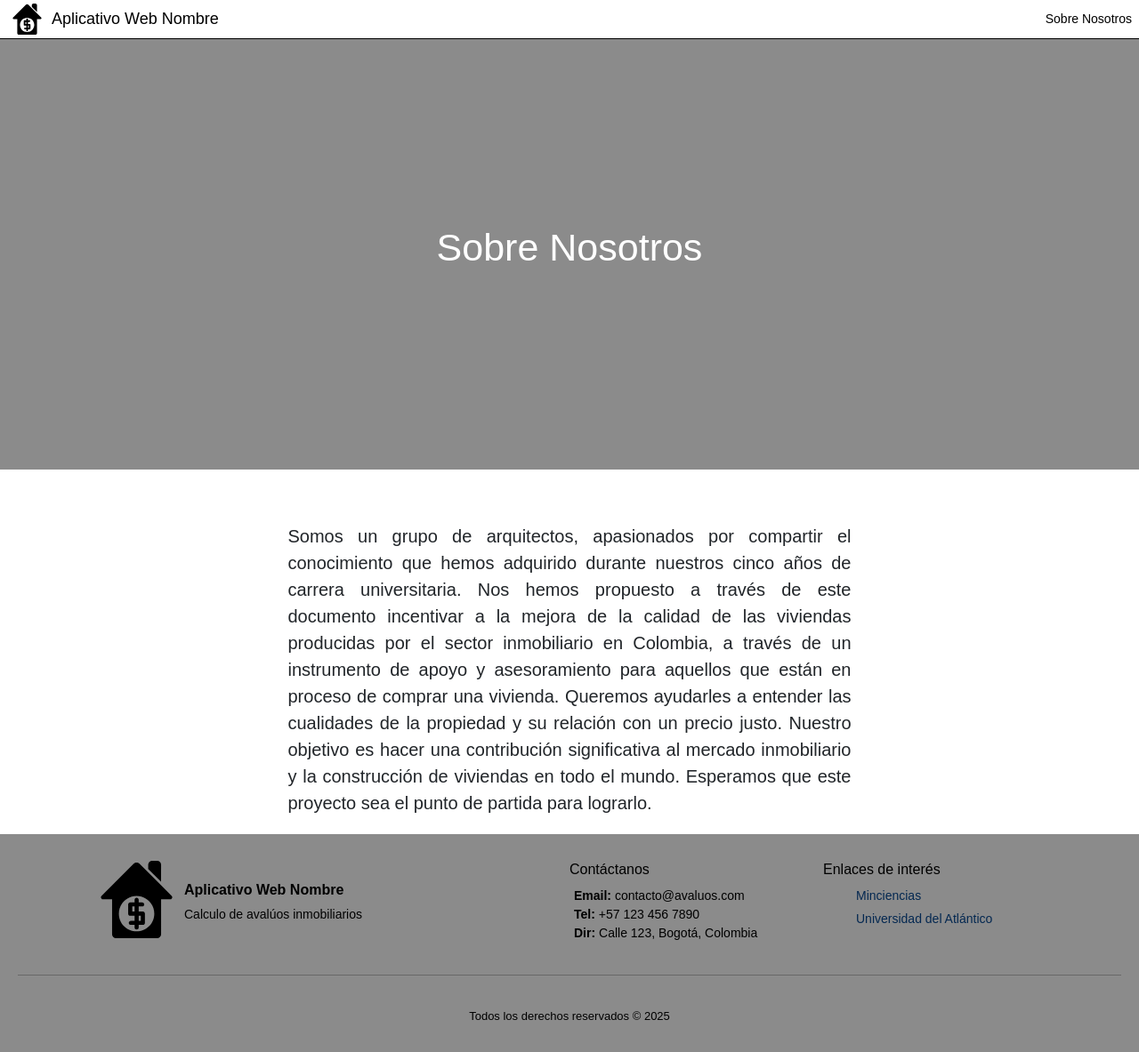
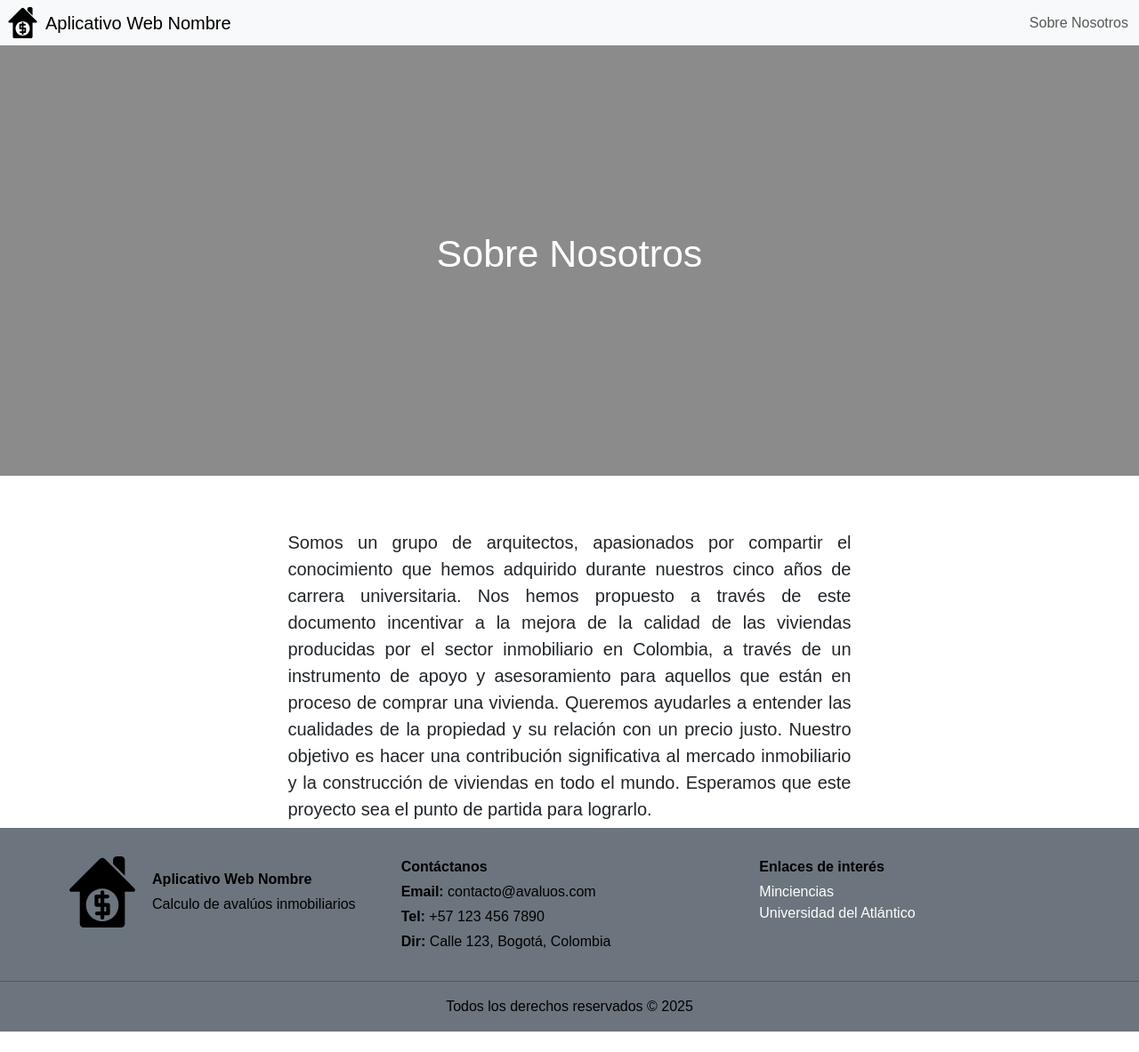
Before and after one commit to Jaclog05/aplicativo-web, a React (Vite) app: page /aboutUs in a window 1280 px wide. Shown: the whole page at 89% size. After the commit the page ends 1160 px from the top, so only its background shows below. Built offline with nearby package versions, Linux system fonts and the light colour scheme; no server answers; a web font is replaced by a local one.

Commit message:
Changing CSS modules for bootstrap styles in GeneralInfo, AppraisalComponent, Footer, InfoStep, Navbar and Home

```diff
--- a/src/components/GeneralInfoForm.jsx
+++ b/src/components/GeneralInfoForm.jsx
@@ -1,5 +1,4 @@
 import React, { useState } from "react";
-import styles from "./appraisal/AppraisalComponent.module.css";
 import Map from "./map/Map";
 import SearchBar from "./searchBar/SearchBar";
 import LoadingButton from "./LoadingButton";
@@ -15,8 +14,8 @@ function GeneralInfoForm({ onContinue, isLoading }) {
   return (
     <form className="container p-2 h-100" onSubmit={onContinue}>
       <div className="row h-100">
-        <div className="col-md-8">
-          <div className="row h-100">
+        <div className="col-md-8 mb-2">
+          <div className="row h-100 mb-5">
             <div className="col-md-6">
               <input
                 type="text"
--- a/src/components/appraisal/AppraisalComponent.jsx
+++ b/src/components/appraisal/AppraisalComponent.jsx
@@ -62,10 +62,10 @@ function AppraisalComponent() {
   }, [questions, step]);
 
   return (
-    <div id="appraisal_section" className={styles.appraisalSection}>
-      <div className={styles.appraisalHeader}>
+    <div id="appraisal_section" className="px-5 pb-4 d-flex flex-column bg-secondary text-white">
+      <div className="d-flex justify-content-start align-items-center py-3 gap-2">
         <img src={avaluoLogo} alt="avaluo Logo" className={styles.imgIcon} />
-        <p className={styles.appraisalComponentTitle}>
+        <h3 className="py-2 mb-0">
           Paso {step}:{" "}
           {
             [
@@ -74,9 +74,9 @@ function AppraisalComponent() {
               "Obten un precio estimado",
             ][step - 1]
           }
-        </p>
+        </h3>
       </div>
-      <div className={styles.appraisalBody}>
+      <div className="py-2">
         {step == 1 && (
           <GeneralInfoForm
             onContinue={handleGeneralInfoSubmit}
--- a/src/components/footer/Footer.jsx
+++ b/src/components/footer/Footer.jsx
@@ -1,36 +1,69 @@
-import React from 'react';
-import styles from './Footer.module.css';
-import avaluoLogo from '../../assets/avaluo-icon.svg';
+import React from "react";
+import avaluoLogo from "../../assets/avaluo-icon.svg";
 
 function Footer() {
   return (
-    <footer className={styles.footerSection}>
-      <div className={styles.footerContent}>
-        <div className={styles.footerLeft}>
-          <img src={avaluoLogo} alt="Avaluo Logo" className={styles.imgIcon} />
-          <div>
-            <p className={styles.title}>Aplicativo Web Nombre</p>
-            <p>Calculo de avalúos inmobiliarios</p>
+    <footer className="bg-secondary text-black mt-3 py-3">
+      <div className="row py-3 px-5">
+        <div className="col-md-4">
+          <div className="d-flex align-items-center justify-content-center">
+            <img
+              src={avaluoLogo}
+              alt="Avaluo Logo"
+              className="me-3"
+              width="80"
+              height="80"
+            />
+            <div>
+              <p className="fw-bold mb-1">Aplicativo Web Nombre</p>
+              <p className="mb-0">Calculo de avalúos inmobiliarios</p>
+            </div>
           </div>
         </div>
 
-        <div className={styles.footerCenter}>
-          <h4>Contáctanos</h4>
-          <p><strong>Email:</strong> contacto@avaluos.com</p>
-          <p><strong>Tel:</strong> +57 123 456 7890</p>
-          <p><strong>Dir:</strong> Calle 123, Bogotá, Colombia</p>
+        <div className="col-md-4 text-md-start text-center">
+          <p className="fw-bold mb-1">Contáctanos</p>
+          <p className="mb-1">
+            <strong>Email:</strong> contacto@avaluos.com
+          </p>
+          <p className="mb-1">
+            <strong>Tel:</strong> +57 123 456 7890
+          </p>
+          <p className="mb-0">
+            <strong>Dir:</strong> Calle 123, Bogotá, Colombia
+          </p>
         </div>
 
-        <div className={styles.footerRight}>
-          <h4>Enlaces de interés</h4>
-          <ul>
-            <li><a href="https://minciencias.gov.co/" target="_blank" rel="noopener noreferrer">Minciencias</a></li>
-            <li><a href="https://www.uniatlantico.edu.co/" target="_blank" rel="noopener noreferrer">Universidad del Atlántico</a></li>
+        <div className="col-md-4 text-md-start text-center">
+          <p className="fw-bold mb-1">Enlaces de interés</p>
+          <ul className="list-unstyled">
+            <li>
+              <a
+                href="https://minciencias.gov.co/"
+                target="_blank"
+                rel="noopener noreferrer"
+                className="text-primary text-decoration-none text-white"
+              >
+                Minciencias
+              </a>
+            </li>
+            <li>
+              <a
+                href="https://www.uniatlantico.edu.co/"
+                target="_blank"
+                rel="noopener noreferrer"
+                className="text-primary text-decoration-none text-white"
+              >
+                Universidad del Atlántico
+              </a>
+            </li>
           </ul>
         </div>
       </div>
-      <hr />
-      <p>Todos los derechos reservados © {new Date().getFullYear()}</p>
+      <hr className="my-3" />
+      <p className="text-center mb-0">
+        Todos los derechos reservados © {new Date().getFullYear()}
+      </p>
     </footer>
   );
 }
--- a/src/components/infoStep/InfoStep.jsx
+++ b/src/components/infoStep/InfoStep.jsx
@@ -1,20 +1,29 @@
-import React from 'react'
-import avaluoLogo from '../../assets/avaluo-icon.svg'
-import styles from './InfoStep.module.css'
+import React from "react";
+import avaluoLogo from "../../assets/avaluo-icon.svg";
 
-function InfoStep({icon, title, description, explanation}) {
+function InfoStep({ title, description, explanation }) {
   return (
-    <div className={styles.wrapper}>
-      <img src={avaluoLogo} alt="avaluo Logo" className={styles.imgIcon}/>
-      <div className={styles.titleArea}>
-        <h4>{title}</h4>
-        <p>{description}</p>
+    <div
+      className="col-12 col-md-4 d-flex flex-column p-3 rounded-3 shadow-sm bg-secondary h-100 "
+      style={{ maxWidth: "350px", minHeight: "210px" }}
+    >
+      <div className="d-flex flex-grow-2 align-items-center">
+        <img
+          src={avaluoLogo}
+          alt="avaluo Logo"
+          className="me-3"
+          style={{ width: "50px", height: "50px" }}
+        />
+        <div>
+          <h4>{title}</h4>
+          <p>{description}</p>
+        </div>
       </div>
-      <div className={styles.explanation}>
+      <div className="d-flex align-items-center justify-content-center p-3 flex-grow-1 text-center">
         {explanation}
       </div>
     </div>
-  )
+  );
 }
 
-export default InfoStep
+export default InfoStep;
--- a/src/components/navbar/NavBar.jsx
+++ b/src/components/navbar/NavBar.jsx
@@ -1,5 +1,4 @@
 import React from "react";
-import styles from "./NavBar.module.css";
 import avaluoLogo from "../../assets/avaluo-icon.svg";
 import { Link } from "react-router";
 import { useLocation } from 'react-router-dom'
@@ -14,16 +13,20 @@ function NavBar() {
   }
 
   return (
-    <nav className={styles.wrapper}>
-      <Link to="/" className={styles.links}>
-        <div className={styles.leftWrapper}>
-          <img src={avaluoLogo} alt="avaluo Logo" className={styles.logo} />
-          <p>Aplicativo Web Nombre</p>
+    <nav className="navbar navbar-light bg-light d-flex justify-content-between py-0 px-2">
+      <Link to="/" className="navbar-brand p-0 m-0">
+        <div className="d-flex align-items-center justify-content-between gap-2 py-2 fs-5">
+          <img src={avaluoLogo} alt="avaluo Logo" />
+          <p className="mb-0">Aplicativo Web Nombre</p>
         </div>
       </Link>
-      <Link to="/aboutUs" className={styles.aboutUs}>
-        Sobre Nosotros
-      </Link>
+      <ul className="navbar-nav">
+        <li className="nav-item">
+          <Link to="/aboutUs" className="nav-link nav-link-hover px-1">
+            Sobre Nosotros
+          </Link>
+        </li>
+      </ul>
     </nav>
   );
 }
--- a/src/index.css
+++ b/src/index.css
@@ -3,3 +3,8 @@
   padding: 0;
   font-family: 'Lustria', sans-serif;
 }
+
+.nav-link-hover:hover {
+  background-color: var(--bs-primary);
+  color: white;
+}
--- a/src/views/Home/Home.jsx
+++ b/src/views/Home/Home.jsx
@@ -1,32 +1,34 @@
-import React from 'react'
-import styles from './Home.module.css';
-import InfoStep from '../../components/infoStep/InfoStep';
-import AppraisalComponent from '../../components/appraisal/AppraisalComponent';
-import { HashLink } from 'react-router-hash-link';
-import Footer from '../../components/footer/Footer';
+import React from "react";
+import InfoStep from "../../components/infoStep/InfoStep";
+import AppraisalComponent from "../../components/appraisal/AppraisalComponent";
+import { HashLink } from "react-router-hash-link";
+import Footer from "../../components/footer/Footer";
 
 function Home() {
   return (
-    <div className={styles.homeWrapper}>
-      <div className={styles.coverWrapper}>
-        <p className={styles.coverMainText}>
-          Texto de Presentación
-        </p>
-        <p className={styles.coverSecondaryText}>
-          En este texto se mostrará una pequeña descripción
-          de lo que podemos hacer en este sitio o cualquier otra que se decida
+    <div className="w-100">
+      <div
+        className="text-center text-white bg-secondary py-5 d-flex flex-column align-items-center justify-content-center"
+        style={{ height: "70vh" }}
+      >
+        <p className="display-4 fw-bold">Texto de Presentación</p>
+        <p className="w-50">
+          En este texto se mostrará una pequeña descripción de lo que podemos
+          hacer en este sitio o cualquier otra que se decida
         </p>
         <HashLink
-          smooth to='/#appraisal_section' className={styles.coverButton}
+          smooth
+          to="/#appraisal_section"
+          className="btn btn-primary"
         >
           Empezar
         </HashLink>
       </div>
-      <div className={styles.infoSection}>
-        <p className={styles.infoSectionTitle}>
+      <div className="px-5 pb-4 d-flex flex-column">
+        <h4 className="row flex-grow-1 py-3">
           ¿Cómo funciona este aplicativo?
-        </p>
-        <div className={styles.stepsWrapper}>
+        </h4>
+        <div className="row flex-grow-5 d-flex justify-content-around gap-2">
           <InfoStep
             title="Paso 1"
             description="Información general del inmueble"
@@ -44,10 +46,10 @@ function Home() {
           />
         </div>
       </div>
-      <AppraisalComponent/>
-      <Footer/>
+      <AppraisalComponent />
+      <Footer />
     </div>
-  )
+  );
 }
 
-export default Home
+export default Home;
```
